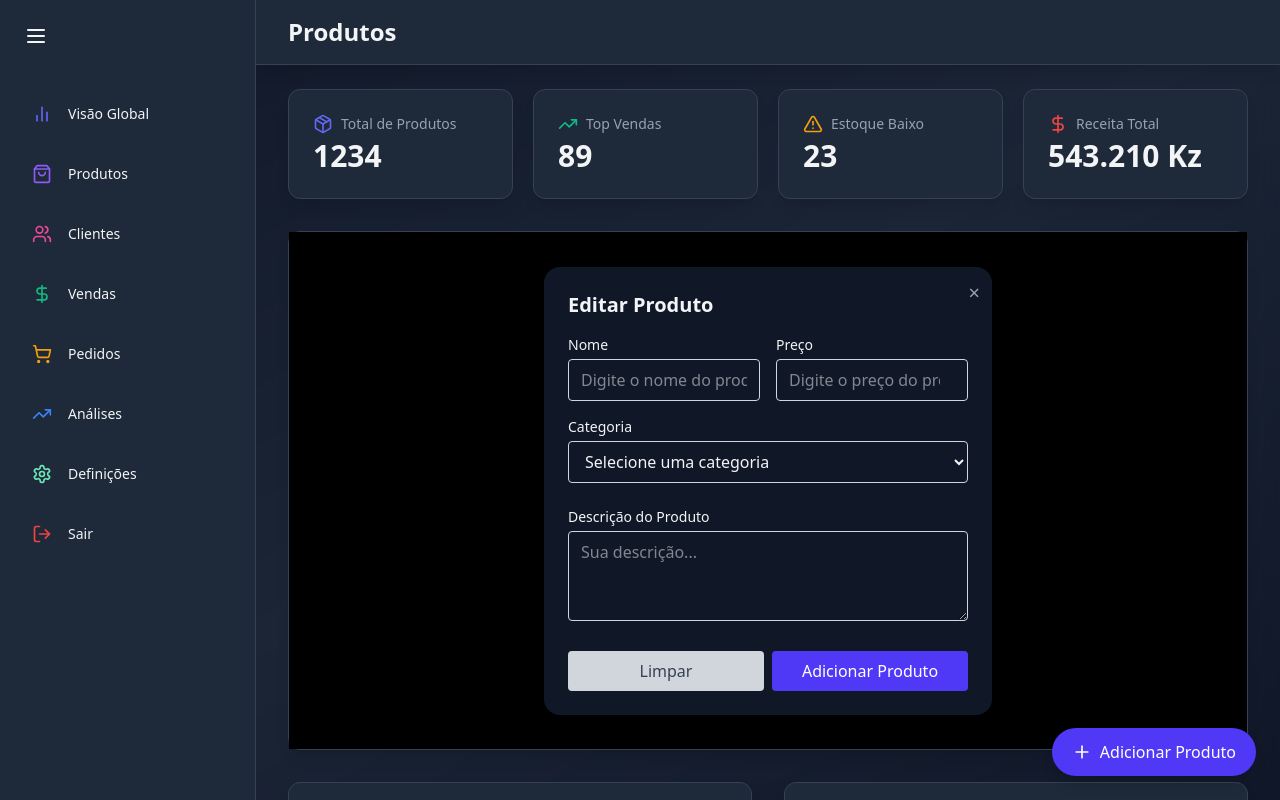
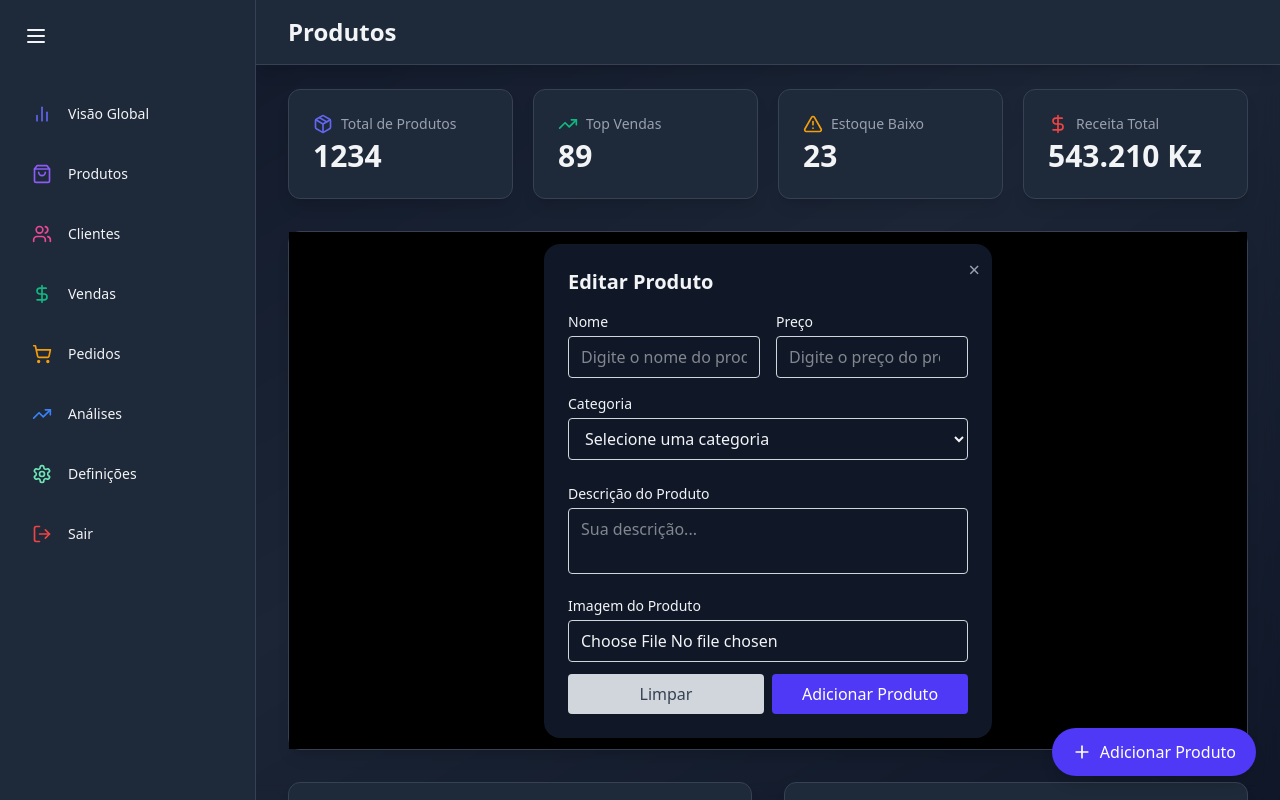
Before and after one commit to nsimbaafonso/admin-dashboard, a React (Vite) app: page /produtos in a window 1280 px wide. Both pictures are taken after a click on the button 1130 px from the left and 394 px from the top of the page. Built offline with nearby package versions, Linux system fonts and the light colour scheme; grey boxes are pictures that could not be loaded.

Commit message:
Componente atualizado

```diff
--- a/src/components/forms/EditProductForm.jsx
+++ b/src/components/forms/EditProductForm.jsx
@@ -56,15 +56,30 @@ const EditProductForm = () => {
 				</select>
 			</div>
 
-			<div className="mb-6">
+			<div className="mb-4">
 				<label htmlFor="descricao" className="block text-sm font-medium text-gray-100 mb-1">
 				    Descrição do Produto
 				</label>
                 <textarea name="descricao" id="descricao"
-                className="w-full border border-gray-300 rounded px-3 py-2 focus:outline-none focus:ring-2 focus:ring-indigo-500"
-                cols="10" rows="3" placeholder="Sua descrição..." required>
+                className="w-full border border-gray-300 overflow-y-auto resize-none rounded px-3 py-2 focus:outline-none focus:ring-2 focus:ring-indigo-500"
+                cols="10" rows="2" placeholder="Sua descrição..." required>
                 </textarea>
       		</div>
+
+			<div className='mb-3'>
+				<label
+					htmlFor="imagem"
+					className="block text-sm font-medium text-gray-100 mb-1"
+				>
+					Imagem do Produto
+				</label>
+				<input
+					type="file"
+					id="imagem"
+					required
+					className="w-full border border-gray-300 rounded px-3 py-2 focus:outline-none focus:ring-2 focus:ring-indigo-500"
+				/>
+           </div>
 
 			{/* Botão de envio */}
 			<div className="flex justify-between gap-2">
```
